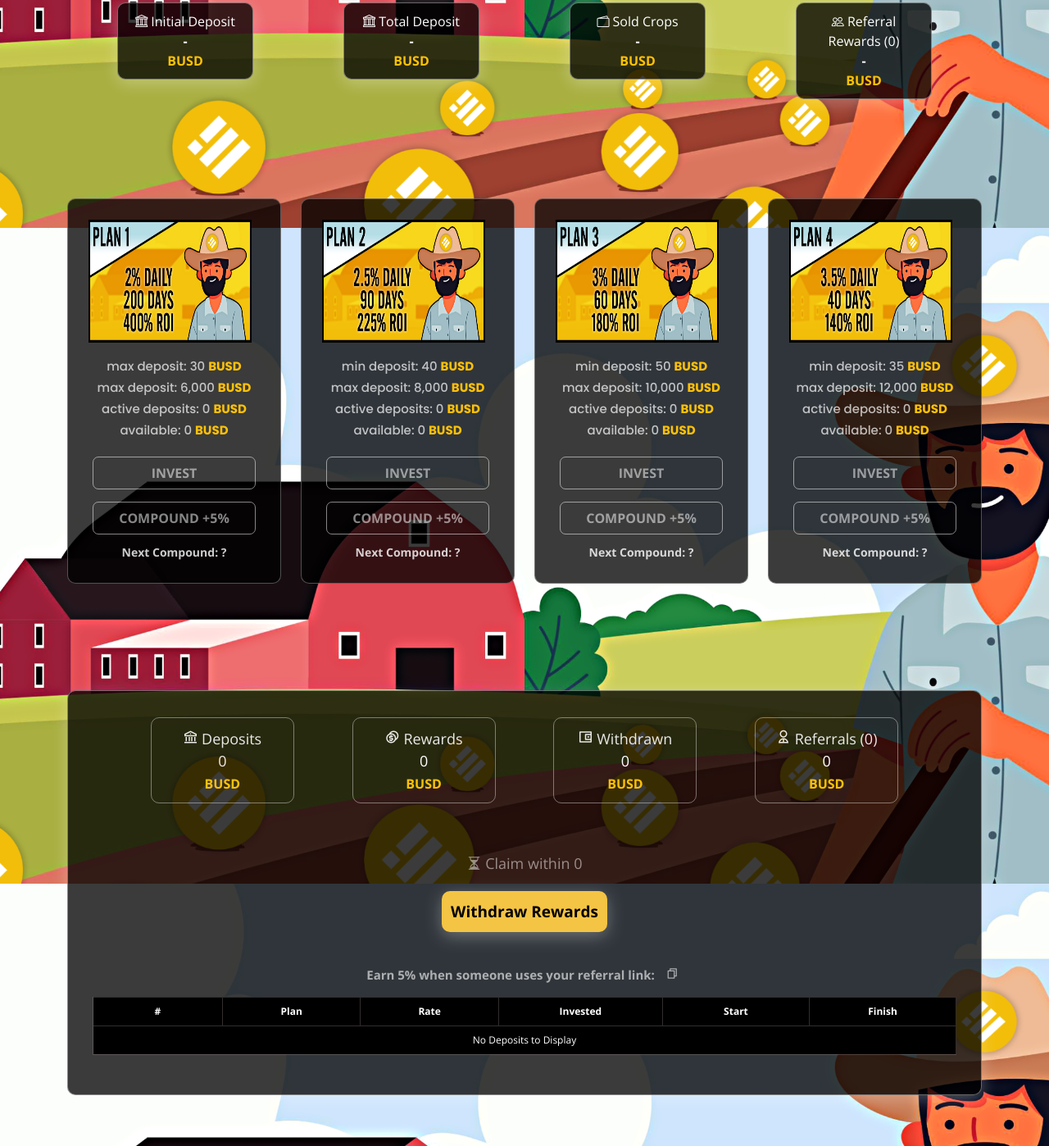
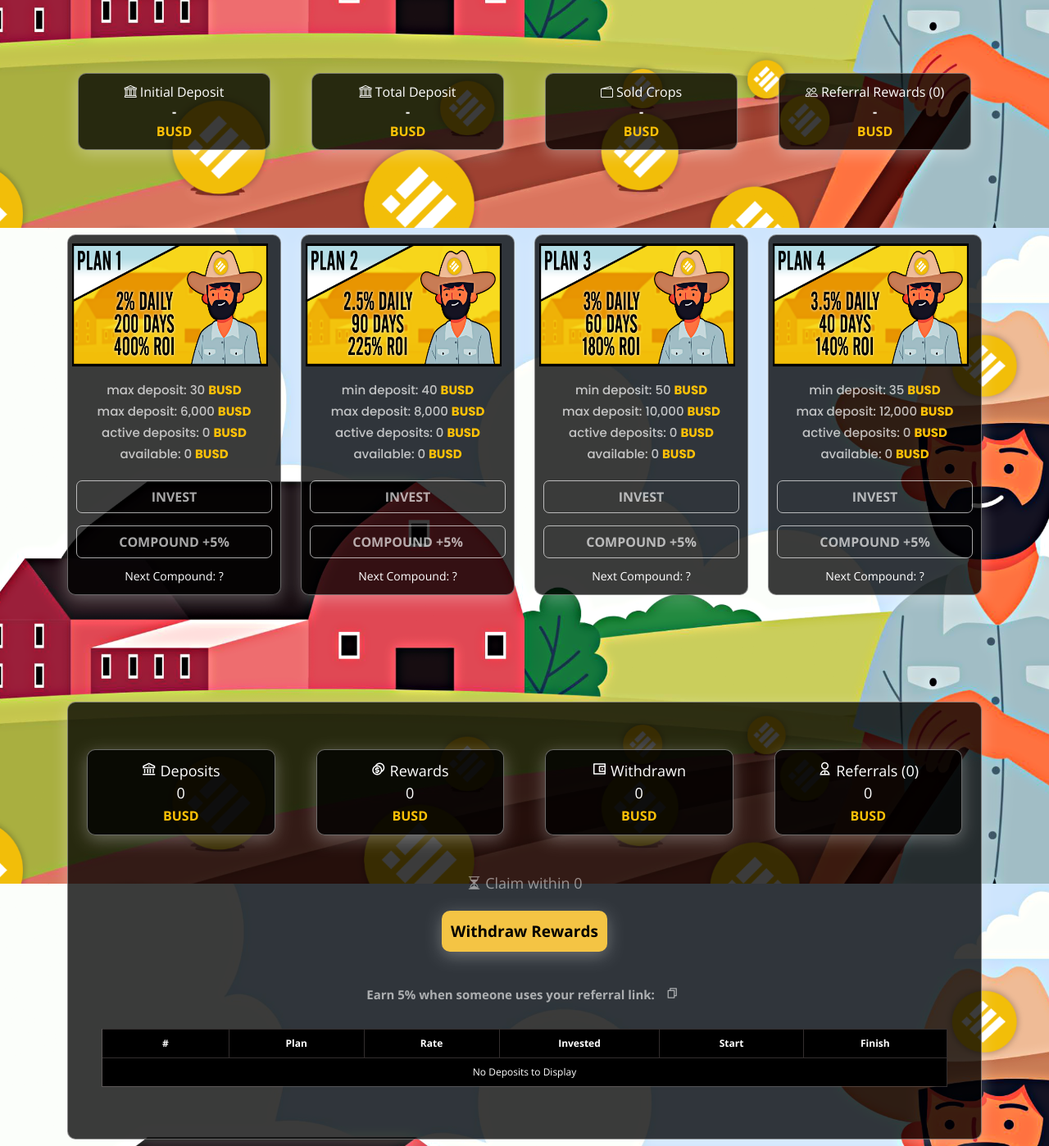
Before and after one commit to tradskie/1-BUSDCrops-Yield-Farm2.0, a plain HTML site: page index.html in a window 1280 px wide. Shown: the part 522-1920 px from the top of the page at 82% size. Drawn offline with nearby package versions, Linux system fonts and the light colour scheme.

Commit message:
mobile fix

```diff
--- a/assets/css/style.css
+++ b/assets/css/style.css
@@ -161,15 +161,20 @@
 --------------------------------------------------------------*/
 .connect-btn {
   color: #fff;
-  border-radius: 4px;
+  border-radius: 5px;
   white-space: nowrap;
   transition: 0.3s;
   font-size: 14px;
-  border: 2px solid #fff;
+  border: 1px solid #000;
+  background: #ffc451;
+  width: 100px;
+  font-size: 15px;
+  font-weight: 600;
 }
 .connect-btn:hover {
-  background: #ffbb38;
-  color: #343a40;
+  background: #624a09;
+  color: #fff;
+  border-color: #ffc451;
 }
 @media (max-width: 992px) {
   .connect-btn {
@@ -466,6 +471,7 @@
 #hero h1 {
   margin: 0;
   padding-bottom: 50px;
+  padding-top: 80px;
   font-weight: bold;
   line-height: 64px;
   color: #000;
@@ -497,7 +503,7 @@
   box-shadow: 0px 5px 20px rgb(255 255 255 / 30%),
     inset 0px 0px 0px rgb(0 0 0 / 32%);
   border-radius: 10px;
-  height: auto;
+  height: 100%;
   overflow-wrap: anywhere;
   text-align: center;
   color: white;
@@ -514,7 +520,7 @@
 }
 
 .hero-row {
-  margin: 43px;
+  padding: 25px;
 }
 
 #hero h4 {
@@ -619,8 +625,8 @@
   width: auto;
   text-align: center;
   margin-top: 30px;
-  padding-left: 30px;
-  padding-right: 30px;
+  padding-left: 10px;
+  padding-right: 10px;
   padding-top: 32px;
   padding-bottom: 32px;
   border-radius: 10px;
@@ -665,20 +671,24 @@
 }
 
 .stats-icon-box {
+  background-color: #000000c4;
   padding: 10px;
   transition: ease-in-out 0.3s;
-  width: 175px;
-  min-width: 100px;
+  border: 1px solid rgba(255, 255, 255, 0.4);
+  box-shadow: 0px 5px 20px rgb(255 255 255 / 30%),
+    inset 0px 0px 0px rgb(0 0 0 / 32%);
   border-radius: 10px;
-  color: rgba(255, 255, 255, 0.9);
-  border: 1px solid rgba(255, 255, 255, 0.4);
+  height: 100%;
+  overflow-wrap: anywhere;
   text-align: center;
+  color: white;
 }
 
 @media only screen and (max-width: 480px) {
   .stats-icon-box {
     border: none;
     margin-bottom: 25px;
+    border: 1px solid rgba(255, 255, 255, 0.4);
   }
 }
 
@@ -858,18 +868,17 @@
 }
 
 .services .icon-box {
-  /* plan box backgroun */
   background-color: #000000c4;
+  padding: 10px;
+  transition: ease-in-out 0.3s;
+  border: 1px solid rgba(255, 255, 255, 0.4);
+  box-shadow: 0px 5px 20px rgb(255 255 255 / 30%),
+    inset 0px 0px 0px rgb(0 0 0 / 32%);
+  border-radius: 10px;
+  height: 100%;
+  overflow-wrap: anywhere;
   text-align: center;
-  font-weight: bold;
-  max-width: 400px;
-  /* height: 100%; */
-  margin: 0 auto;
-  padding: 25px 30px 25px 30px;
-  color: rgba(255, 255, 255, 0.8);
-  border-radius: 10px;
-  border: 1px solid rgba(255, 255, 255, 0.3);
-  /* border: 1px solid #E84142; */
+  color: white;
 }
 
 .services .icon-box .icon .img-fluid {
@@ -975,12 +984,12 @@
 }
 
 .deposits {
-  /* margin-right: 1rem; */
-  /* margin-left: 1rem; */
-  /* padding: 15px; */
-  width: inherit;
+  margin-right: 1rem;
+  margin-left: 1rem;
+  padding: 15px;
+  /*  width: inherit; */
 }
-@media only screen and (max-width: 480px) {
+@media only screen and (max-width: 350px) {
   /* horizontal scrollbar for tables if mobile screen */
   .table-dark {
     overflow-x: auto;
--- a/assets/css/style2.css
+++ b/assets/css/style2.css
@@ -209,3 +209,17 @@
   padding-right: 5px;
   padding-bottom: 0px;
 }
+.mt-1 {
+  margin-top: 0.25rem !important;
+  justify-content: space-evenly;
+}
+@media (min-width: 1200px) {
+  .col-xl-2 {
+  }
+}
+@media (min-width: 768px) {
+  .col-md-4 {
+    flex: auto;
+    width: 0%;
+  }
+}
--- a/index.html
+++ b/index.html
@@ -1,11 +1,14 @@
 <!DOCTYPE html>
 <html lang="en">
 
-  <meta http-equiv="content-type" content="text/html;charset=UTF-8" />
+
+  <meta http-equiv="content-type" content="width=device-width, initial-scale=1.0, text/html" name="viewport"
+    charset="utf-8" />
+
+
 
   <head>
-    <meta charset="utf-8">
-    <meta content="width=device-width, initial-scale=1.0" name="viewport">
+
 
     <title>BUSD Crops Yield Farmer</title>
     <meta content="" name="description">
@@ -35,6 +38,7 @@
 
     <script type="text/javascript" src="https://cdnjs.cloudflare.com/ajax/libs/web3/3.0.0-rc.5/web3.min.js"></script>
     <script type="text/javascript" src="https://code.jquery.com/jquery-3.6.0.min.js"></script>
+
     <style>
       body {
         background-image: url('assets/img/cropsfarmer2.PNG');
@@ -318,40 +322,41 @@
         <div class="container aos-init aos-animate" data-aos="fade-up">
           <div class="section-title">
             <div class="stats-container">
-              <ul>
-                <li>
+
+              <div class="row gy-4 justify-content: space-evenly" data-aos-delay="150">
+                <div class="col-xl-2 col-md-4 hero-row">
                   <div class="stats-icon-box">
                     <i class="ri-bank-line ri-1x"></i>
                     Deposits
                     <div id="user-total-deposits-usd">0</div>
                     <strong class="avax">BUSD</strong>
                   </div>
-                </li>
-                <li>
+                </div>
+                <div class="col-xl-2 col-md-4 hero-row">
                   <div class="stats-icon-box">
                     <i class="ri-coins-line ri-1x"></i>
                     Rewards
                     <div id="user-dividends-and-referrals">0</div>
                     <strong class="avax">BUSD</strong>
                   </div>
-                </li>
-                <li>
+                </div>
+                <div class="col-xl-2 col-md-4 hero-row">
                   <div class="stats-icon-box">
                     <i class="ri-wallet-2-line ri-1x"></i>
                     Withdrawn
                     <div id="user-total-withdrawn">0</div>
                     <strong class="avax">BUSD</strong>
                   </div>
-                </li>
-                <li>
+                </div>
+                <div class="col-xl-2 col-md-4 hero-row">
                   <div class="stats-icon-box">
                     <i class="ri-user-2-line ri-1x"></i>
                     <span>Referrals (<span id="user-referral-count">0</span>)</span>
                     <div id="user-total-referrals">0</div>
                     <strong class="avax">BUSD</strong>
                   </div>
-                </li>
-              </ul>
+                </div>
+              </div>
 
               <div class="timer">
                 <i class="bi-hourglass-split"></i>
@@ -362,8 +367,9 @@
                 <button class="btn withdraw-btn" onclick="withdraw()" role="button">Withdraw Rewards</button>
               </div>
               <div class="referral-link">
-                <strong>Earn 5% when someone uses your referral link: </strong><a id="reflink"></i></a><span
+                <strong>Earn 5% when someone uses your referral link: </strong><a id="reflink"></a><span
                   onclick="copyRef()"><i class="ri-file-copy-line"></i><span id="copied"></span>
+                </span>
               </div>
 
               <div class="deposits">
```
